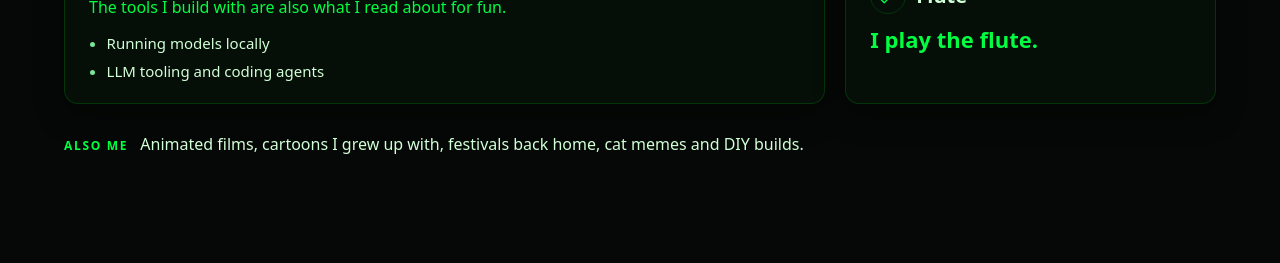
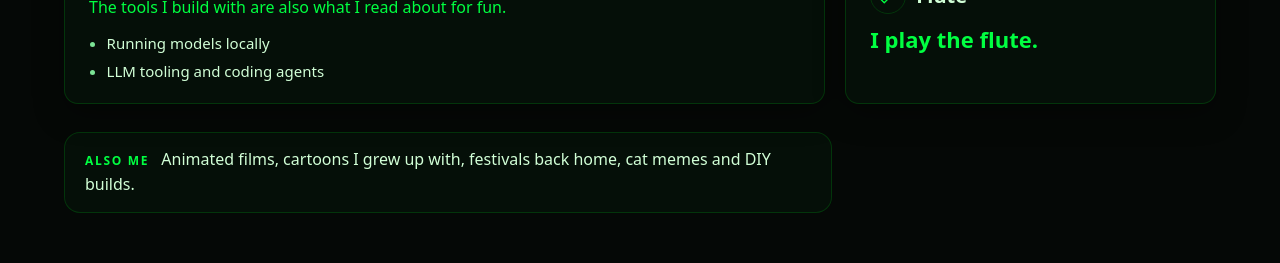
Before and after one commit to EnthusiastiCoder/Portfolio, a Next.js app: page / in a window 1280 px wide. Shown: the part 1780-2043 px from the top of the page. Built offline with nearby package versions, Linux system fonts and the light colour scheme; no server answers.

Commit message:
style(me): the also me line sits on a panel too

```diff
--- a/src/app/globals.css
+++ b/src/app/globals.css
@@ -2607,6 +2607,10 @@ html[data-pill="blue"] .scene-hand--red {
 .me-also {
   max-width: 48rem;
   margin-top: 1.75rem;
+  padding: 0.875rem 1.25rem;
+  border: 1px solid var(--panel-border);
+  border-radius: 1rem;
+  background: var(--panel-bg);
   line-height: 1.6;
 }
 
```
